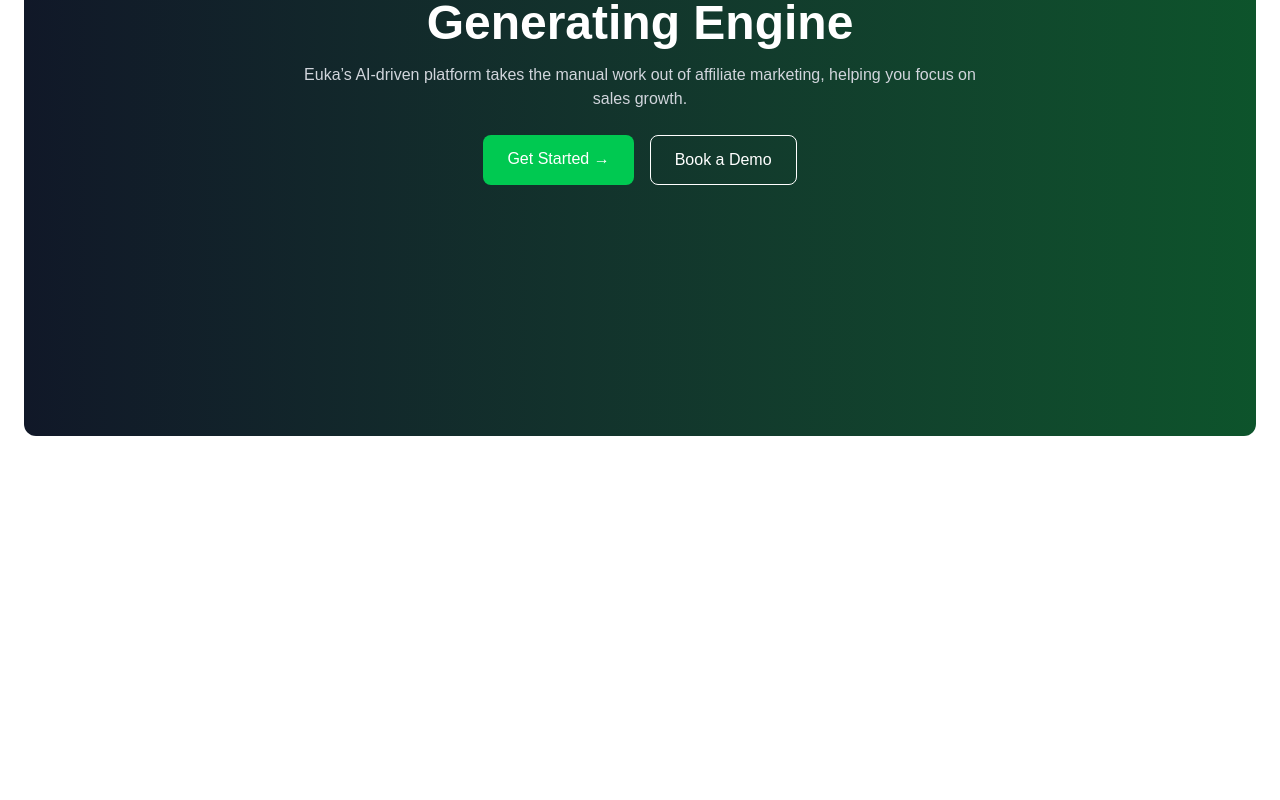
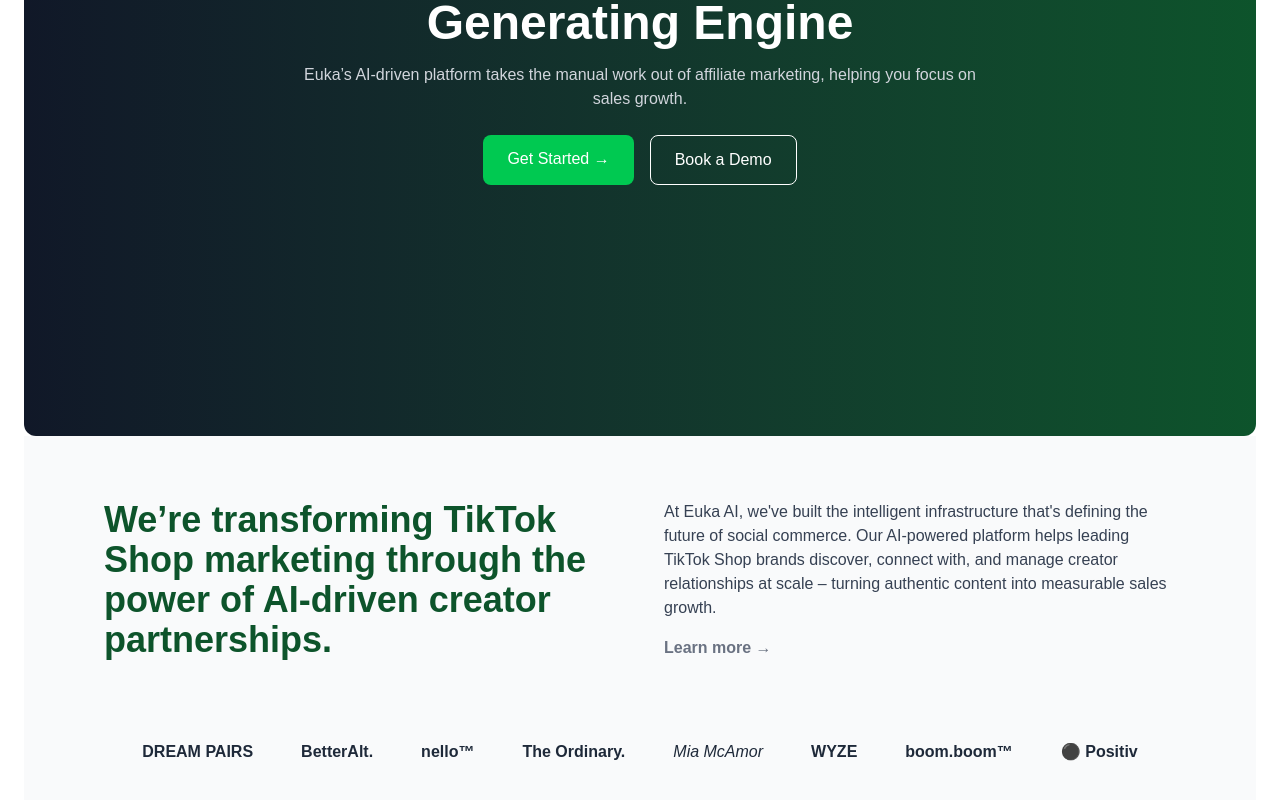
Before and after one commit to TayyabFT/NewFreelancingWeb, a Next.js app: page / in a window 1280 px wide. Shown: the part 388-1188 px from the top of the page. Before the commit the page ends 848 px from the top, so only its background shows below. Built offline with nearby package versions, Linux system fonts and the light colour scheme.

Commit message:
add partnership page

```diff
--- a/src/app/page.js
+++ b/src/app/page.js
@@ -1,4 +1,5 @@
 import HeroSection from '@/components/landing/HeroSection'
+import PartnershipSection from '@/components/landing/PartnershipSection'
 import Navbar from '@/components/shared/Navbar'
 import React from 'react'
 
@@ -8,6 +9,7 @@
     <div className='bg-white p-6'>
     <Navbar/>
     <HeroSection/>
+    <PartnershipSection/>
     </div>
 
     </>
--- /dev/null
+++ b/src/components/landing/PartnershipSection.jsx
@@ -0,0 +1,46 @@
+import Link from "next/link";
+
+export default function PartnershipSection() {
+  return (
+    <div className="bg-gray-50 py-16 px-6 md:px-20">
+      <div className="max-w-6xl mx-auto grid md:grid-cols-2 gap-12 items-center">
+        {/* Left Section */}
+        <div>
+          <h2 className="text-3xl md:text-4xl font-bold text-green-900">
+            We’re transforming TikTok Shop marketing through the power of
+            AI-driven creator partnerships.
+          </h2>
+        </div>
+
+        {/* Right Section */}
+        <div>
+          <p className="text-gray-700">
+            At Euka AI, we've built the intelligent infrastructure that's
+            defining the future of social commerce. Our AI-powered platform
+            helps leading TikTok Shop brands discover, connect with, and manage
+            creator relationships at scale – turning authentic content into
+            measurable sales growth.
+          </p>
+          <Link
+            href="/learn-more"
+            className="text-gray-500 font-semibold mt-4 inline-block hover:text-green-500 transition duration-600"
+          >
+            Learn more →
+          </Link>
+        </div>
+      </div>
+
+      {/* Brand Logos Section */}
+      <div className="mt-20 flex flex-wrap justify-center gap-12 text-gray-800 mb-10">
+        <span className="font-semibold">DREAM PAIRS</span>
+        <span className="font-bold">BetterAlt.</span>
+        <span className="font-semibold">nello™</span>
+        <span className="font-bold">The Ordinary.</span>
+        <span className="italic">Mia McAmor</span>
+        <span className="font-bold">WYZE</span>
+        <span className="font-bold">boom.boom™</span>
+        <span className="font-bold">⚫ Positiv</span>
+      </div>
+    </div>
+  );
+}
```
